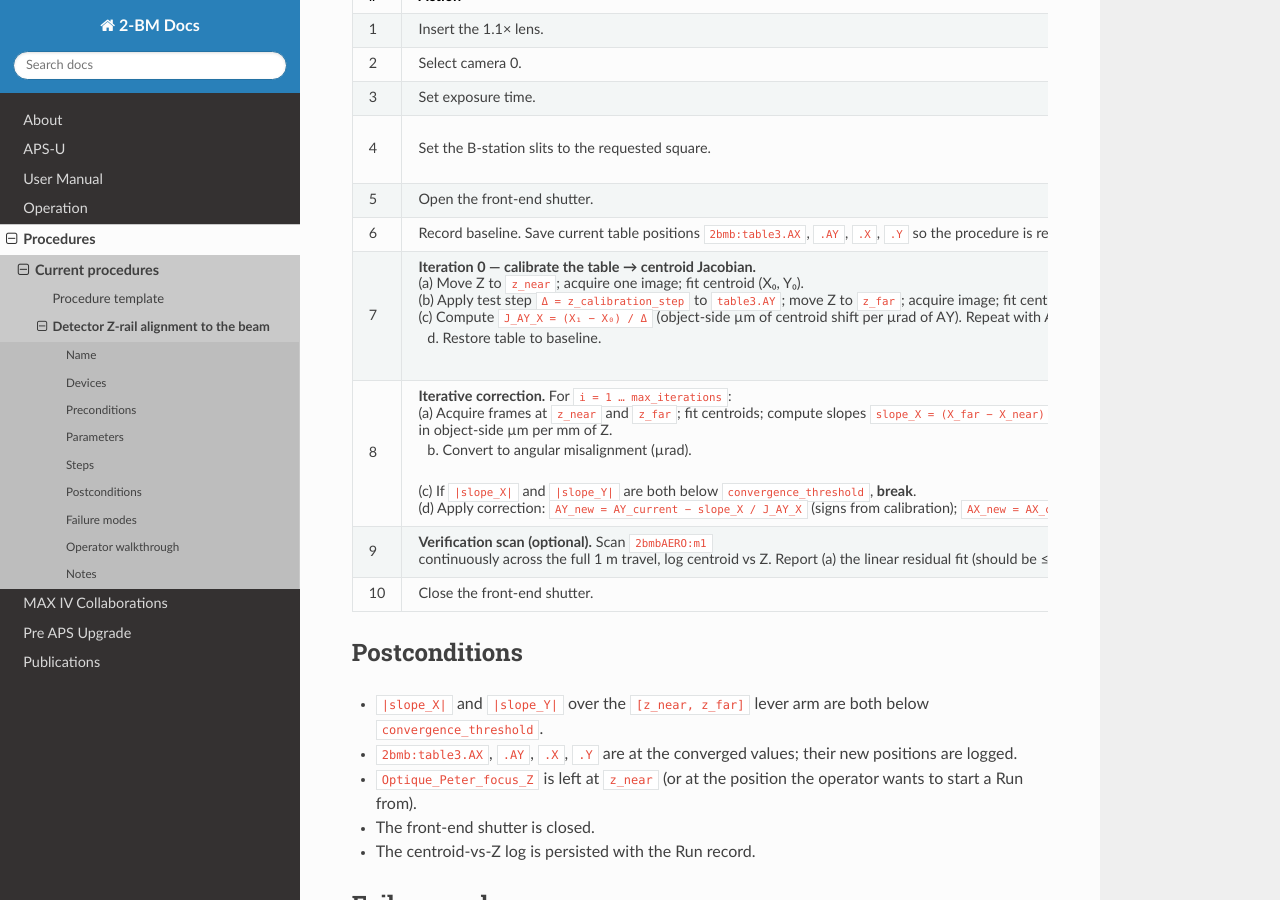
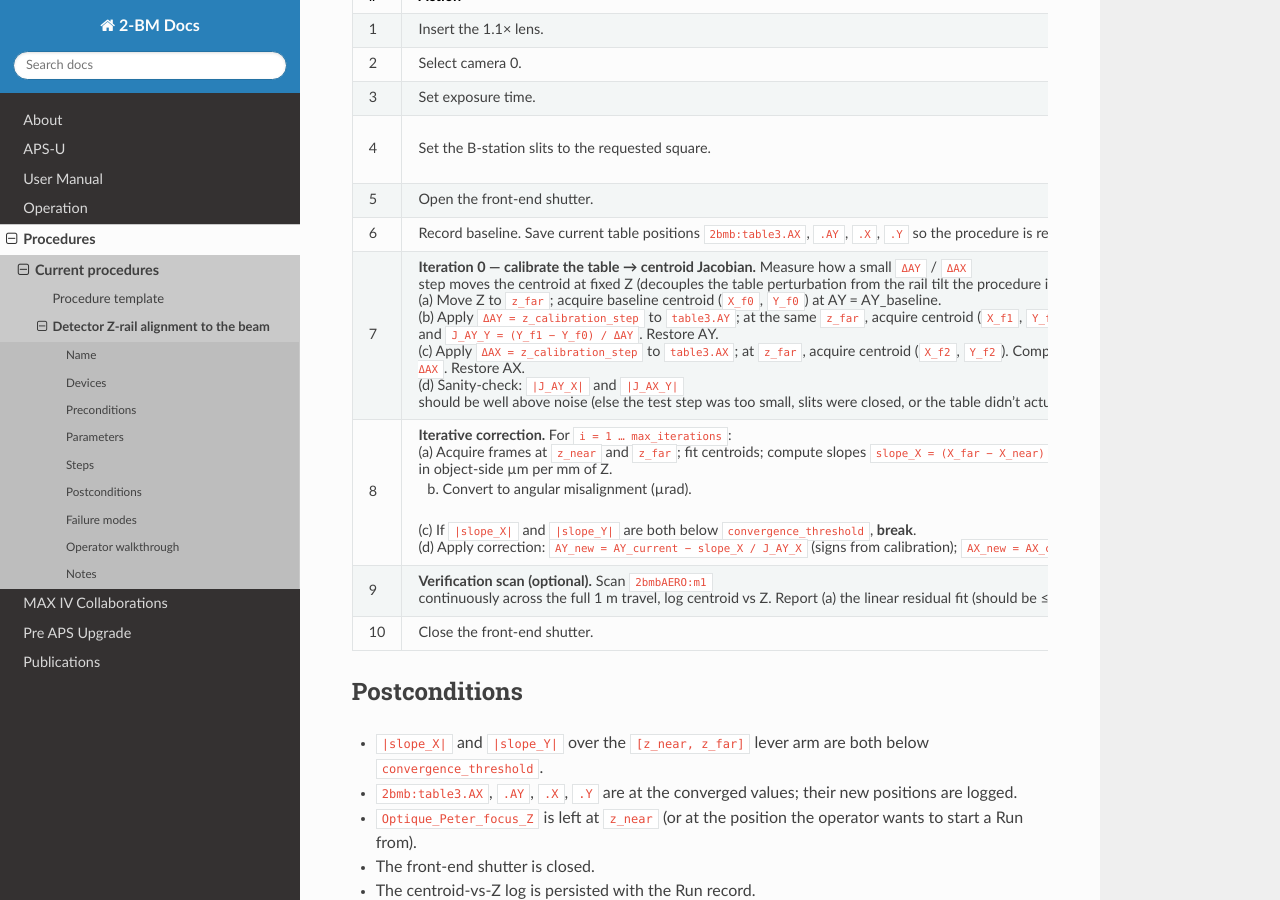
Before and after one commit to xray-imaging/2bm-docs, a Sphinx documentation site: the page built from docs/source/procedures/item_002.rst, in a window 1280 px wide and 900 px high, scrolled down 1759 px. Built offline with Sphinx 7.4.7 and the Read the Docs theme 3.1.0, drawn with Linux system fonts in a browser that asks for light colours; the version number could not be read and is left out.

Commit message:
docs(procedures): correct step 7 calibration in detector Z-rail alignment
The previous wording measured the Jacobian as
(X_at_z_far_with_ΔAY − X_at_z_near_at_baseline) / Δ, which mixes
the AY perturbation effect with the existing rail tilt α over the
lever arm Δz: (X_far_pert − X_near_base) = (α + Δ_AY)·Δz, so the
computed J carries an α-contamination term. Negligible when α is
small; can flip the sign of J when the initial misalignment is
larger than the test step (exactly the case the calibration
exists to handle).

Fix: measure the centroid TWICE at z_far — once at baseline AY,
once after applying ΔAY — same Z, so the difference reflects only
the AY perturbation. Repeat for AX. Also explicitly call out a
sanity-floor check that aborts cleanly if |J_AY_X| or |J_AX_Y|
falls below threshold (test step too small, slits closed, table
not actually moving).

Spec and implementation now match
(procedures/detector_z_rail_alignment.py in decarlof/2bm-procedures
calibrate_jacobian()).

```diff
--- a/docs/source/procedures/item_002.rst
+++ b/docs/source/procedures/item_002.rst
@@ -169,23 +169,33 @@ Steps
      - ``caget …`` *(persist into the Run log).*
    * - 7
      - **Iteration 0 — calibrate the table → centroid Jacobian.**
+       Measure how a small ``ΔAY`` / ``ΔAX`` step moves the
+       centroid at fixed Z (decouples the table perturbation from
+       the rail tilt the procedure is trying to remove):
 
-       (a) Move Z to ``z_near``; acquire one image; fit centroid
-       (X₀, Y₀).
+       (a) Move Z to ``z_far``; acquire baseline centroid
+       (``X_f0``, ``Y_f0``) at AY = AY_baseline.
 
-       (b) Apply test step ``Δ = z_calibration_step`` to
-       ``table3.AY``; move Z to ``z_far``; acquire image; fit
-       centroid (X₁, Y₁).
+       (b) Apply ``ΔAY = z_calibration_step`` to ``table3.AY``;
+       at the same ``z_far``, acquire centroid (``X_f1``,
+       ``Y_f1``). Compute the Jacobian column for AY:
+       ``J_AY_X = (X_f1 − X_f0) / ΔAY`` and
+       ``J_AY_Y = (Y_f1 − Y_f0) / ΔAY``. Restore AY.
 
-       (c) Compute ``J_AY_X = (X₁ − X₀) / Δ`` (object-side µm of
-       centroid shift per µrad of AY). Repeat with AX → ``J_AX_Y``.
+       (c) Apply ``ΔAX = z_calibration_step`` to ``table3.AX``;
+       at ``z_far``, acquire centroid (``X_f2``, ``Y_f2``).
+       Compute ``J_AX_X = (X_f2 − X_f0) / ΔAX`` and
+       ``J_AX_Y = (Y_f2 − Y_f0) / ΔAX``. Restore AX.
 
-       (d) Restore table to baseline.
-     - ``caput 2bmbAERO:m1 …``; ``caput 2bmSP1:cam1:Acquire 1``;
-       ``caget 2bmSP1:image1:ArrayData …`` (or use an external
-       client to grab the frame and compute the centroid). For
-       the table:
-       ``caput 2bmb:table3.AY <baseline_AY + Δ>``.
+       (d) Sanity-check: ``|J_AY_X|`` and ``|J_AX_Y|`` should be
+       well above noise (else the test step was too small, slits
+       were closed, or the table didn't actually move). Abort
+       cleanly if either is below a configurable floor.
+     - ``caput 2bmbAERO:m1 …``;
+       ``caput 2bmSP1:cam1:Acquire 1``;
+       ``caget 2bmSP1:image1:ArrayData …``; for the table:
+       ``caput 2bmb:table3.AY <baseline_AY + ΔAY>`` etc., each
+       followed by ``cawait …DMOV == 1``.
    * - 8
      - **Iterative correction.** For ``i = 1 … max_iterations``:
 
```
